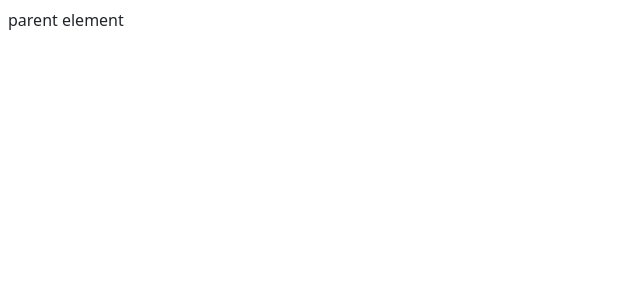
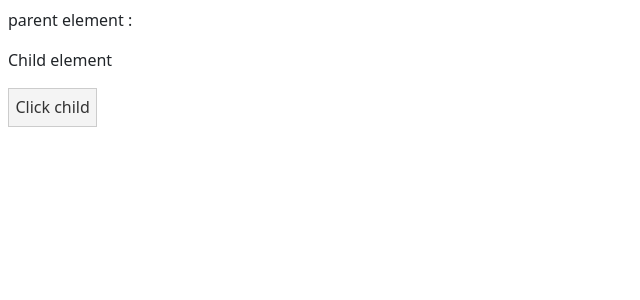
Before and after one commit to trevorius/SvelteDeAaZ-v1, a Svelte app: page / in a window 1280 px wide. Shown: the top 300 px of the page, without its empty margins (0-640 px from the left). Built offline with nearby package versions, Linux system fonts and the light colour scheme.

Commit message:
personalized events

```diff
--- a/src/App.svelte
+++ b/src/App.svelte
@@ -14,13 +14,17 @@
     incrementValue: 5,
   };
   let countries = ['France', 'England', 'Deutchland', 'Espana'];
+  let dispatchedTxt = '';
+  const newFunction = (e) => {
+    dispatchedTxt = e.detail.txt;
+  };
 </script>
 
 <div>
-  <p>parent element</p>
+  <p>parent element : {dispatchedTxt}</p>
 </div>
 
-<PersonalizedEvents />
+<PersonalizedEvents on:info-dispatch={newFunction} />
 
 <!--
   <Events
--- a/src/first components/PersonalizedEvents.svelte
+++ b/src/first components/PersonalizedEvents.svelte
@@ -1 +1,13 @@
-<script></script>
+<script>
+  import { createEventDispatcher } from 'svelte';
+  const dispatch = createEventDispatcher();
+
+  const info = () => {
+    dispatch('info-dispatch', { txt: 'cliked info' });
+  };
+</script>
+
+<div>
+  <p>Child element</p>
+</div>
+<button on:click={info}>Click child</button>
```
